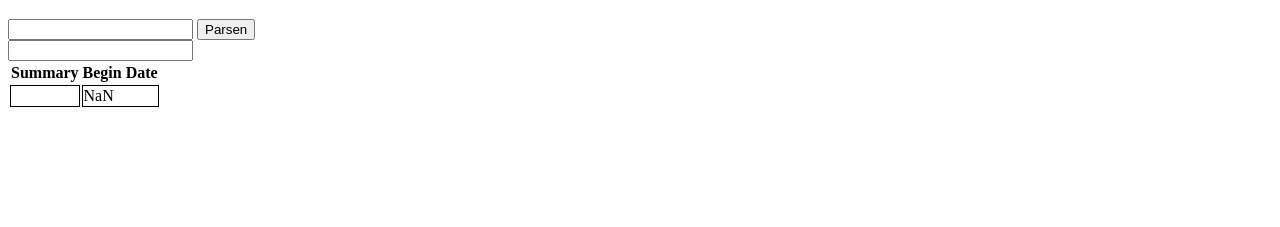
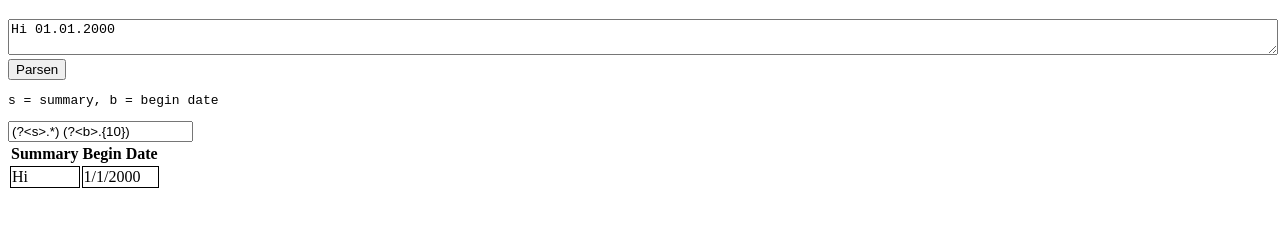
Before and after one commit to Rolschge/RegExpCalJs, a plain HTML site: page index.html in a window 1280 px wide. Both pictures are taken after a click on the button "Parsen". Shown: the part 61-288 px from the top of the page. Drawn offline with Linux system fonts and the light colour scheme.

Commit message:
RegExp geht

```diff
--- a/index.html
+++ b/index.html
@@ -5,6 +5,11 @@
         <style>
 table td {
     border: 1px solid black;
+}
+
+#inputtext {
+    height: 30px;
+    width: 100%;
 }
         </style>
         <script>
@@ -46,28 +51,35 @@ function printEvents(events) {
     events.forEach(e => {
         let tr = addRow(table);
         addCol(tr, "eventsummary").textContent = e.summary;
-        addCol(tr, "eventbegindate").textContent = e.beginDate;
+        addCol(tr, "eventbegindate").textContent = e.beginDate.toLocaleDateString();
     });
 }
 
 function parse() {
     let inputText = document.getElementById("inputtext").value;
+    let regexinput = document.getElementById("regexpinput").value;
+
+    let events = [];
+
+    let regexp = new RegExp(regexinput, "g");
+    for(const match of inputText.matchAll(regexp)) {
+
     let e = new Event();
-    e.summary = inputText;
-    e.beginDate = Date.parse(inputText)
-
-    let events = [e];
-
+    e.summary = match.groups.s;
+    e.beginDate = new Date(match.groups.b)
+    events.push(e);
+    }
     printEvents(events);
 }
         </script>
     </head>
     <body>
         <h1>RegExpCalJs</h1>
-        <input id="inputtext">
+        <textarea rows="10" id="inputtext">Hi 01.01.2000</textarea>
         <button onclick="parse()">Parsen</button>
+        <pre>s = summary, b = begin date</pre>
         <div>
-            <input id="regexpinput">
+            <input id="regexpinput" value="(?<s>.*) (?<b>.{10})">
         </div>
         <div>
             <table>
```
